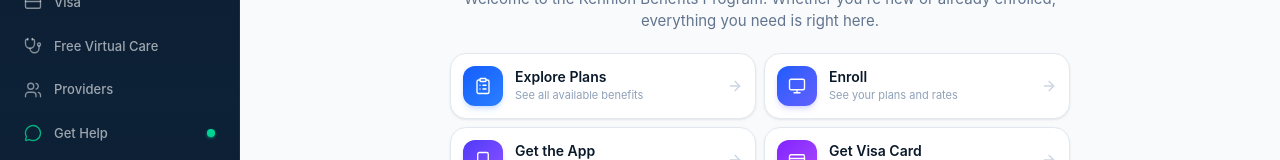
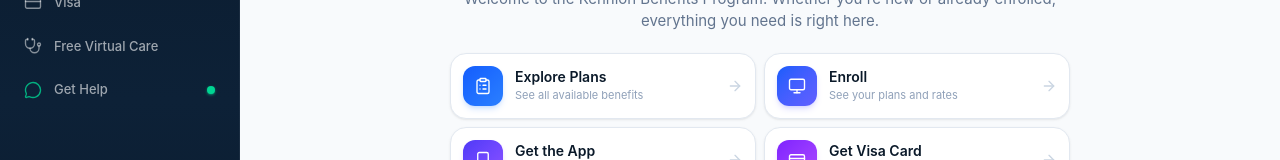
Before and after one commit to sheph007-pixel/Program-Website, a Next.js app: page / in a window 1280 px wide. Shown: the part 300-460 px from the top of the page. Built offline with nearby package versions, Linux system fonts and the light colour scheme.

Commit message:
Remove Providers link from the sidebar navigation
Drop the Providers item from the desktop nav and the mobile More menu,
and remove the now-unused Users icon import.

Co-Authored-By: Claude Opus 4.8 <noreply@anthropic.com>
Claude-Session: https://claude.ai/code/session_018BNz7iEPd8LgNjis9qTQ81

```diff
--- a/src/components/Sidebar.tsx
+++ b/src/components/Sidebar.tsx
@@ -9,7 +9,6 @@ import {
   Smartphone,
   CreditCard,
   Stethoscope,
-  Users,
   MessageCircle,
   X,
   ChevronLeft,
@@ -25,7 +24,6 @@ const navItems = [
   { href: "/app-download", label: "App", icon: Smartphone },
   { href: "/visa", label: "Visa", icon: CreditCard },
   { href: "/virtual-care", label: "Free Virtual Care", icon: Stethoscope },
-  { href: "/providers", label: "Providers", icon: Users },
 ];
 
 // Bottom tab bar items for mobile
@@ -41,7 +39,6 @@ const mobileTabItems = [
 const moreMenuItems = [
   { href: "/visa", label: "Paytient Visa", icon: CreditCard },
   { href: "/virtual-care", label: "Free Virtual Care", icon: Stethoscope },
-  { href: "/providers", label: "Providers", icon: Users },
 ];
 
 export default function Sidebar() {
```
